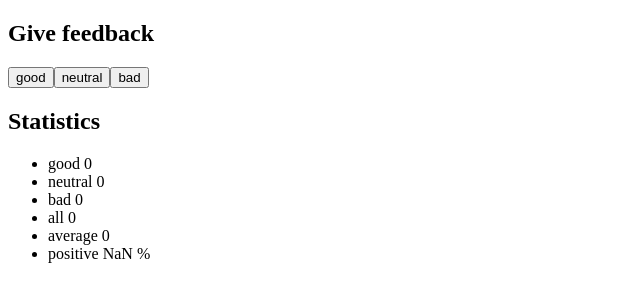
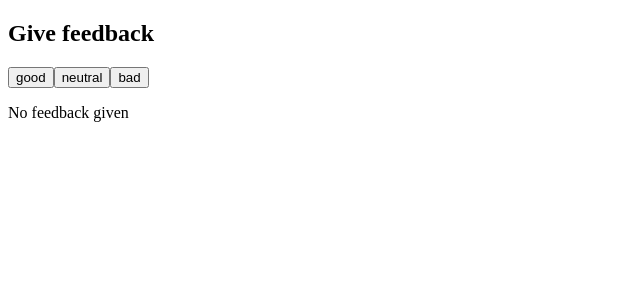
Before and after one commit to peg-top/fullstack_developer, a React (Vite) app in the folder part-1/16_14_Exercises/: page / in a window 1280 px wide. Shown: the top 302 px of the page, without its empty margins (0-640 px from the left). Built offline with nearby package versions, Linux system fonts and the light colour scheme.

Commit message:
1.6 step 4

```diff
--- a/part-1/16_14_Exercises/src/App.jsx
+++ b/part-1/16_14_Exercises/src/App.jsx
@@ -46,6 +46,8 @@ const App = () => {
   const [neutral, setNeutral] = useState(0)
   const [bad, setBad] = useState(0)
 
+  const isShowStatistics = good || neutral || bad
+
   const buttons = [
       {
         id: 1,
@@ -68,7 +70,7 @@ const App = () => {
   return (
     <main>
       <Feedback buttons={buttons} />
-      <Statistics good={good} neutral={neutral} bad={bad} />
+      {isShowStatistics ? <Statistics good={good} neutral={neutral} bad={bad} /> : <p>No feedback given</p>}
     </main>
   )
 }
```
